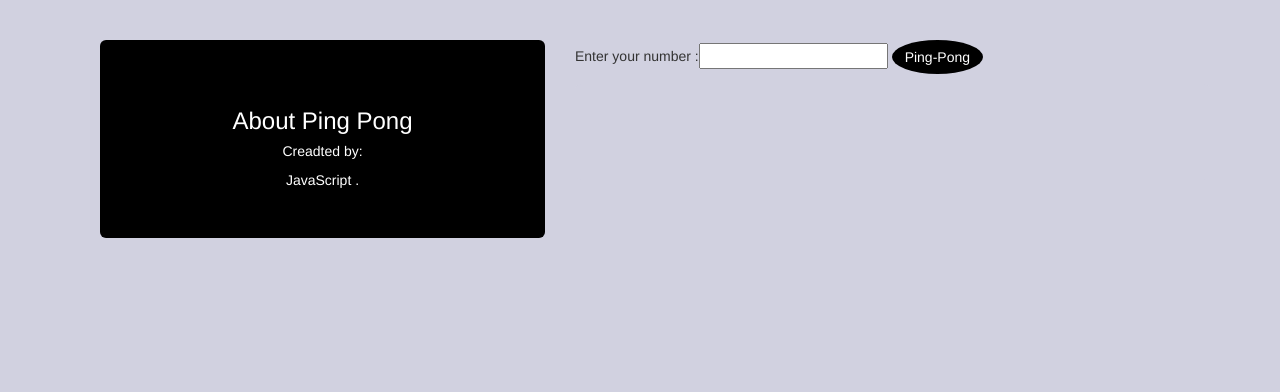
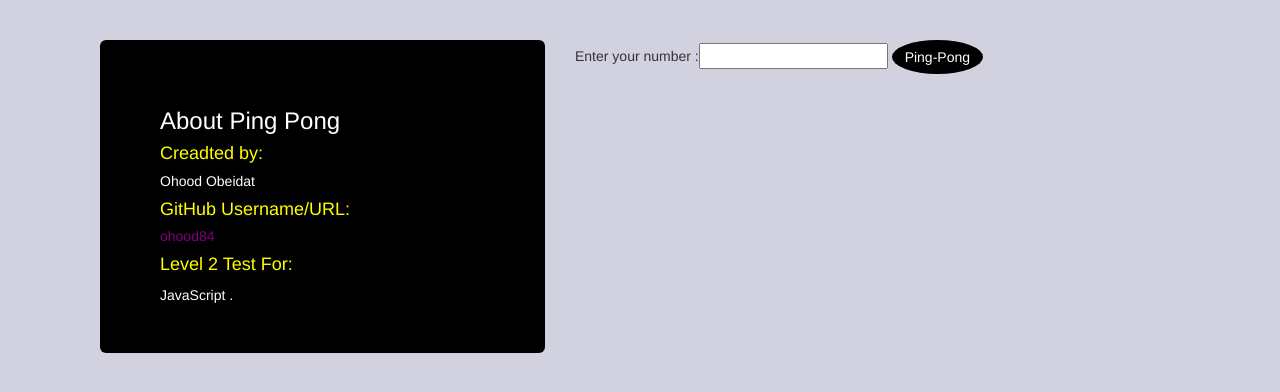
Before and after one commit to ohood84/pingpong, a plain HTML site: page pingpong.html in a window 1280 px wide. Shown: the part 320-712 px from the top of the page. Drawn offline with Linux system fonts and the light colour scheme.

```diff
--- a/css/styles.css
+++ b/css/styles.css
@@ -4,6 +4,9 @@
 }
 .centered-button{
   align:center;
+}
+h4{
+  color:yellow;
 }
 #pingpong{
  color:white;
--- a/pingpong.html
+++ b/pingpong.html
@@ -26,10 +26,14 @@
       <div class="container">
 
         <div class="col-md-5">
-          <div class="jumbotron text-center">
+          <div class="jumbotron text-left">
 
             <h3> About Ping Pong</h3>
-              <h5>Creadted by:</h5>
+              <h4>Creadted by:</h4>
+              <h5>Ohood Obeidat</h5>
+              <h4>GitHub Username/URL:</h4>
+              <h5 style="color:purple">ohood84</h5>
+              <h4>Level 2 Test For:</h4>
               JavaScript .
 
               <!-- <img src="fw4.png"> -->
```
